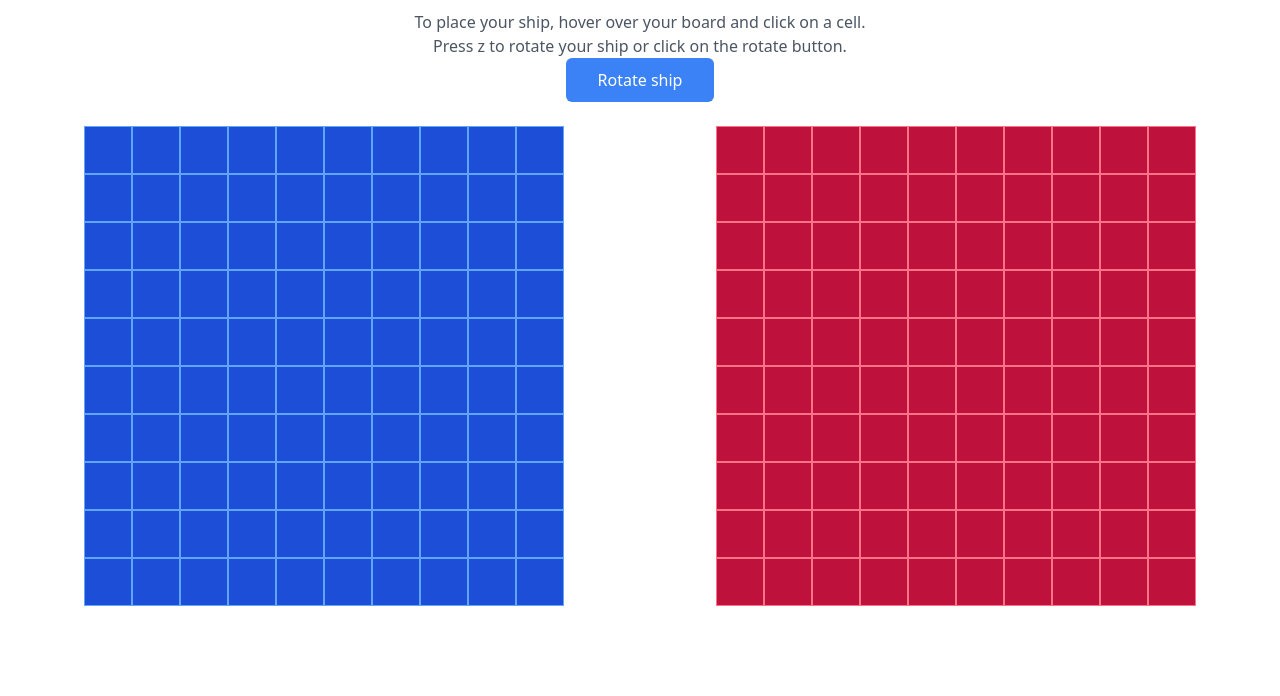
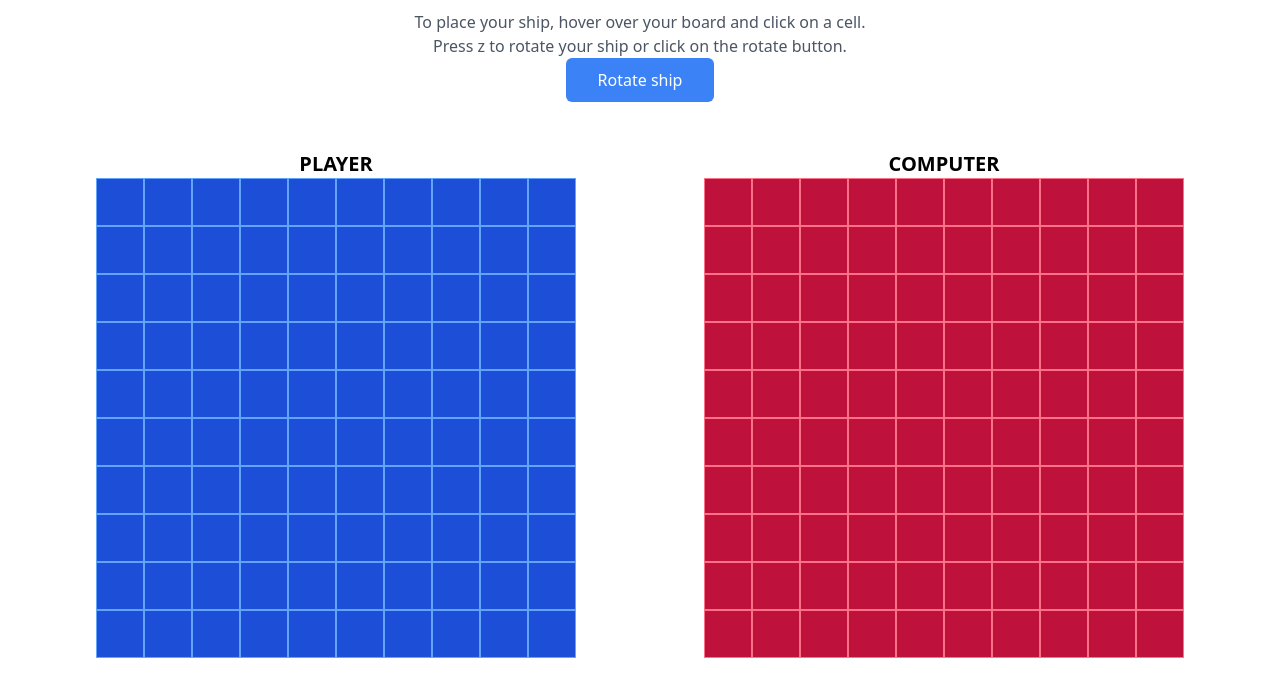
Before and after one commit to bradenr402/battleship, a website built with webpack: page src/template.html in a window 1280 px wide. Both pictures are taken after a click on the button "Start game". Shown: the part 94-790 px from the top of the page. Built offline with nearby package versions, Linux system fonts and the light colour scheme.

Commit message:
add player/computer heading to each gameboard

```diff
--- a/src/create-gameboard-display.js
+++ b/src/create-gameboard-display.js
@@ -1,15 +1,17 @@
 export default function createGameboardDisplay() {
-  const gameboardContainer = document.getElementById('gameboardContainer');
+  const playerGameboardContainer = document.getElementById('playerGameboardContainer');
+  const computerGameboardContainer = document.getElementById('computerGameboardContainer');
 
   const playerGameboard = createGameboard('player');
   const computerGameboard = createGameboard('computer');
 
-  gameboardContainer.append(playerGameboard, computerGameboard);
+  playerGameboardContainer.appendChild(playerGameboard);
+  computerGameboardContainer.appendChild(computerGameboard);
 }
 
 function createGameboard(playerType) {
   const gameboard = document.createElement('div');
-  gameboard.id = playerType + 'Gameboard';
+  gameboard.id = `${playerType}Gameboard`;
   gameboard.classList.add('mx-auto', 'grid', 'w-fit', 'grid-rows-10', 'place-items-center');
 
   for (let r = 0; r < 10; r++) {
--- a/src/create-player-ships.js
+++ b/src/create-player-ships.js
@@ -15,9 +15,6 @@ export default async function createPlayerShips(player) {
   let shipNumber = 1;
   async function placeShip(ship) {
     const playerGameboard = document.getElementById('playerGameboard');
-
-    const currentShipName = document.getElementById('currentShip');
-    currentShipName.textContent = ship.name;
 
     let coordinates;
     let direction = 'horizontal';
--- a/src/template.html
+++ b/src/template.html
@@ -22,8 +22,17 @@
 
     <div
       id="gameboardContainer"
-      class="space-evenly invisible m-6 flex flex-wrap gap-8 opacity-0 duration-1000"
-    ></div>
+      class="space-evenly invisible my-12 px-12 flex flex-wrap w-full gap-8 opacity-0 duration-1000"
+    >
+      <div class='mx-auto'>
+        <h1 class="text-xl font-bold text-center">PLAYER</h1>
+        <div id="playerGameboardContainer"></div>
+      </div>
+      <div class='mx-auto'>
+        <h1 class="text-xl font-bold text-center">COMPUTER</h1>
+        <div id="computerGameboardContainer"></div>
+      </div>
+    </div>
 
     <div
       id="startGamePopup"
```
